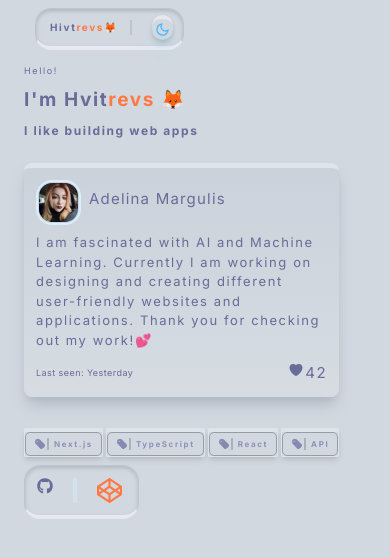
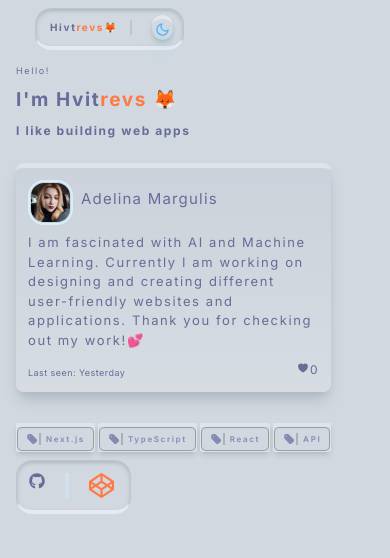
Before and after one commit to Hvitrevs/new-hub, a Next.js app: page / in a window 390 px wide. Shown: the top 558 px of the page. Built offline with nearby package versions, Linux system fonts and the light colour scheme.

Commit message:
updated clicker

```diff
--- a/app/components/Liker.tsx
+++ b/app/components/Liker.tsx
@@ -10,26 +10,22 @@ interface LikerState {
 
 class Liker extends Component<LikerProps, LikerState> {
   state: LikerState = {
-    count: 42,
+    count: 0,
     clicked: false,
   };
 
   componentDidMount() {
+    // Retrieve count from localStorage if available
+    const savedCount = localStorage.getItem('likersCount');
+    if (savedCount) {
+      this.setState({ count: parseInt(savedCount, 10) });
 
-    const savedCount = sessionStorage.getItem('likersCount');
-    const clicked = sessionStorage.getItem('likersClicked');
-
-    if (savedCount && clicked) {
-      this.setState({
-        count: parseInt(savedCount, 10),
-        clicked: JSON.parse(clicked),
-      });
     }
   }
 
   increase = (): void => {
+
     const { clicked } = this.state;
-
     if (!clicked) {
       this.setState(
         (prevState) => ({
@@ -37,25 +33,25 @@ class Liker extends Component<LikerProps, LikerState> {
           clicked: true,
         }),
         () => {
-
           sessionStorage.setItem('likersCount', this.state.count.toString());
           sessionStorage.setItem('likersClicked', JSON.stringify(true));
+          localStorage.setItem('likersCount', this.state.count.toString());
         }
       );
     }
-  };
+  }
 
   render() {
     const { count, clicked } = this.state;
 
     return (
-      <div className='text-[15px]'>
-      <button
-        type='button'
-        onClick={this.increase}
-        className={`md:px-[2px] cursor-pointer mt-3 sm:py-[2px] md:h-4 md:w-4 xxs:w-4 xs:mr-[1px] ${clicked ? 'text-red-500' : 'text-blue'}`}
-      >
-        <HeartIcon />
+      <div className='md:text-[15px] xxs:text-[12px] '>
+        <button
+          type='button'
+          onClick={this.increase}
+          className={`md:px-[2px] cursor-pointer mt-3 sm:py-[2px] md:h-4 md:w-4 xxs:w-3  xxs:mr-[1px] ${clicked ? 'text-red-500' : 'text-blue'}`}
+        >
+          <HeartIcon />
         </button>
         {count}
       </div>
--- /dev/null
+++ b/app/components/Projects.tsx
@@ -0,0 +1,7 @@
+import React from 'react'
+
+export const Projects = () => {
+  return (
+    <div>Projects</div>
+  )
+}
--- a/app/page.tsx
+++ b/app/page.tsx
@@ -8,7 +8,7 @@ import HeroFirst from './components/HeroFirst';
 export default function Home() {
   return (
     <main className='w-full h-full relative '>
-      <div className="flex xxs:px-[1rem] md:px-[6rem] xxs:py-8 md:py-[7rem] gap-20 flex-nowrap ">
+      <div className="flex xxs:px-[0.5rem] md:px-[6rem] xxs:py-8 md:py-[7rem] gap-20 flex-nowrap ">
         <HeroFirst />
       </div>
     </main>
```
